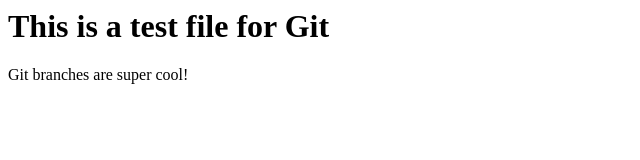
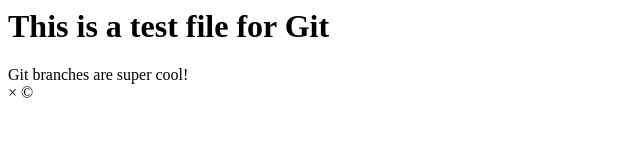
Before and after one commit to PrinceAkpabio/Git-Test, a plain HTML site: page index.html in a window 1280 px wide. Shown: the full height of the page, 0-640 px from the left. Drawn offline with Linux system fonts and the light colour scheme.

Commit message:
added footer

```diff
--- a/index.html
+++ b/index.html
@@ -8,5 +8,7 @@
  <h1>This is a test file for Git</h1>
 
  <span>Git branches are super cool!</span>
+
+ <footer class="git-footer">&times; &copy;</footer>
 </body>
 </html>
```
